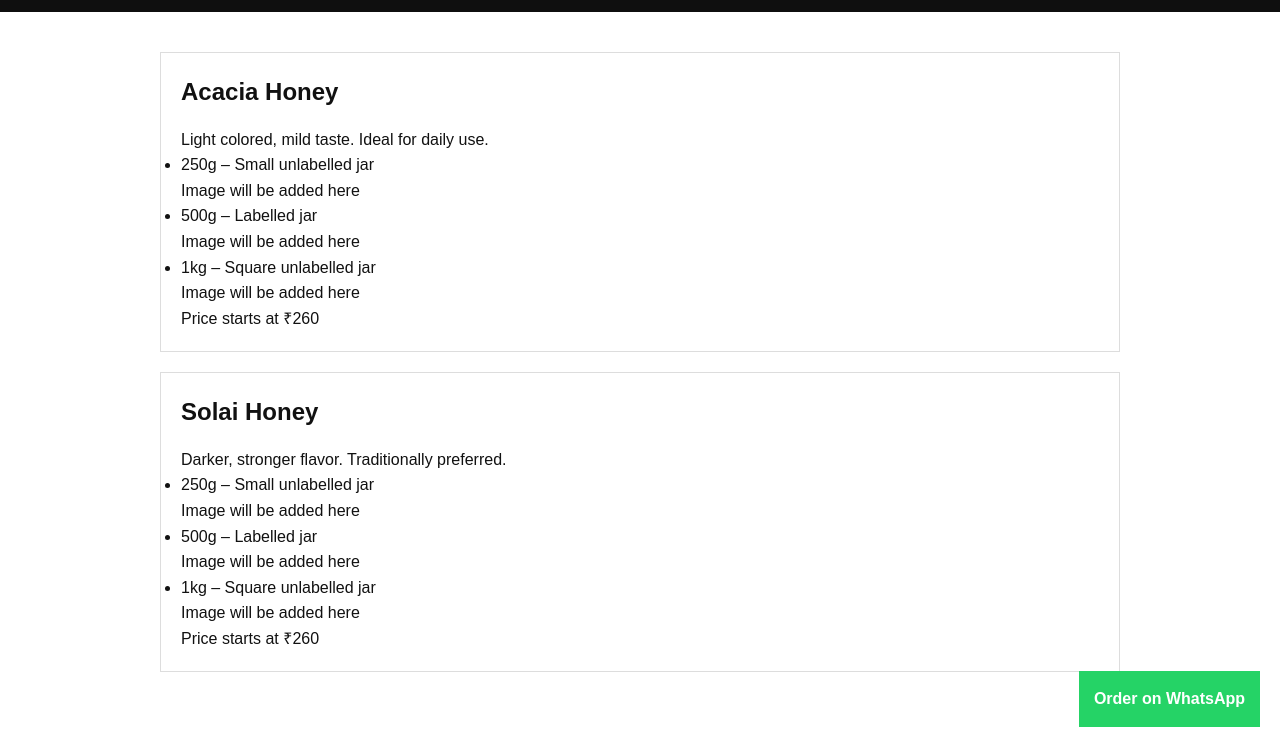
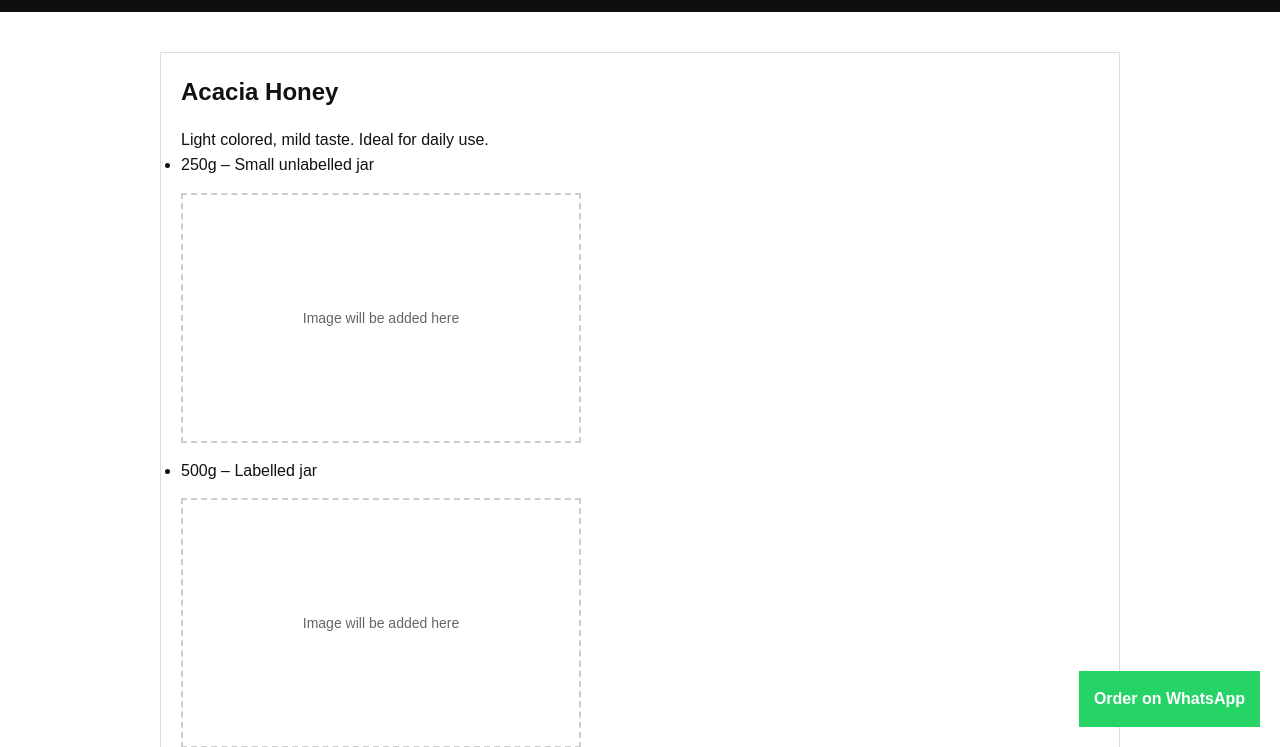
Before and after one commit to faheemibnfarooq/Arq-e-kashmir-, a plain HTML site: page product.html in a window 1280 px wide. Shown: the part 53-800 px from the top of the page. Drawn offline with Linux system fonts and the light colour scheme.

Commit message:
Update style.css

```diff
--- a/css/style.css
+++ b/css/style.css
@@ -89,3 +89,16 @@ footer {
   text-decoration: none;
   font-weight: bold;
 }
+
+.image-placeholder {
+  width: 100%;
+  max-width: 400px;
+  height: 250px;
+  border: 2px dashed #ccc;
+  display: flex;
+  align-items: center;
+  justify-content: center;
+  color: #666;
+  font-size: 14px;
+  margin: 15px 0;
+  }
```
